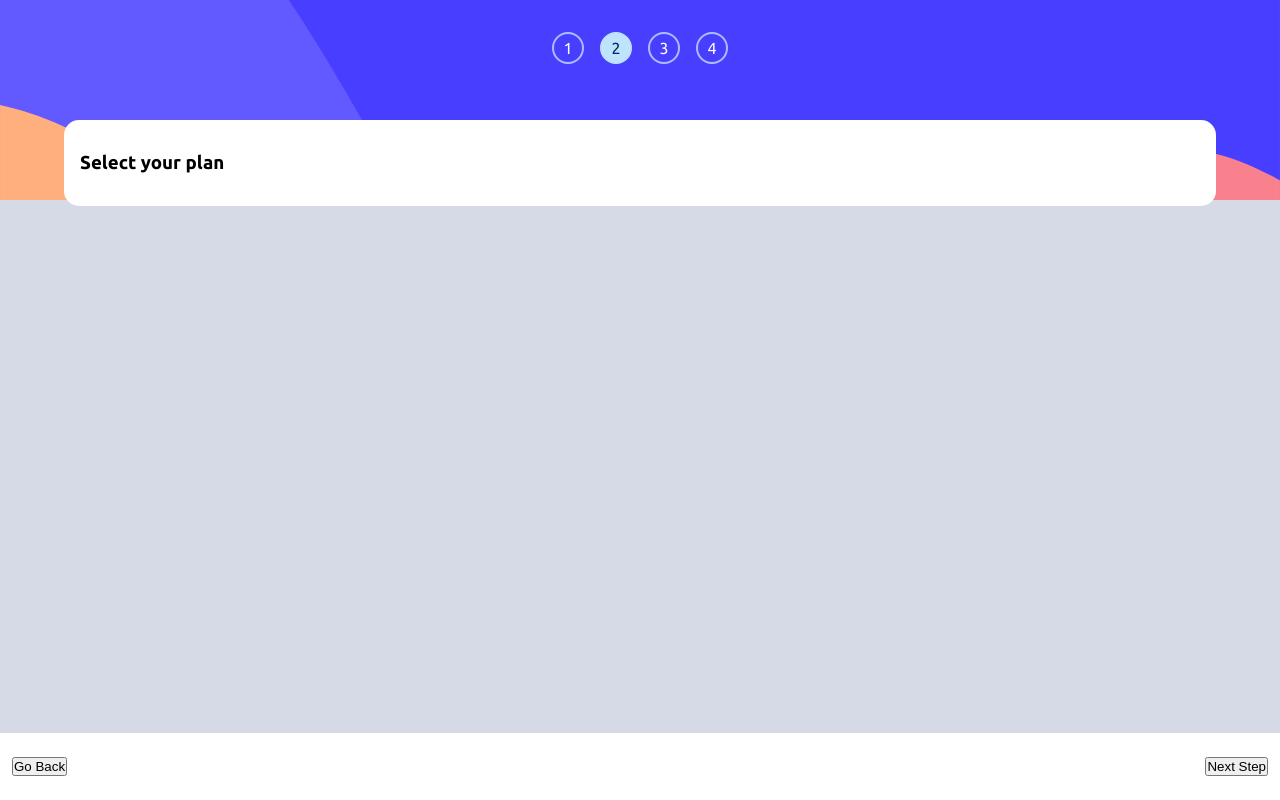
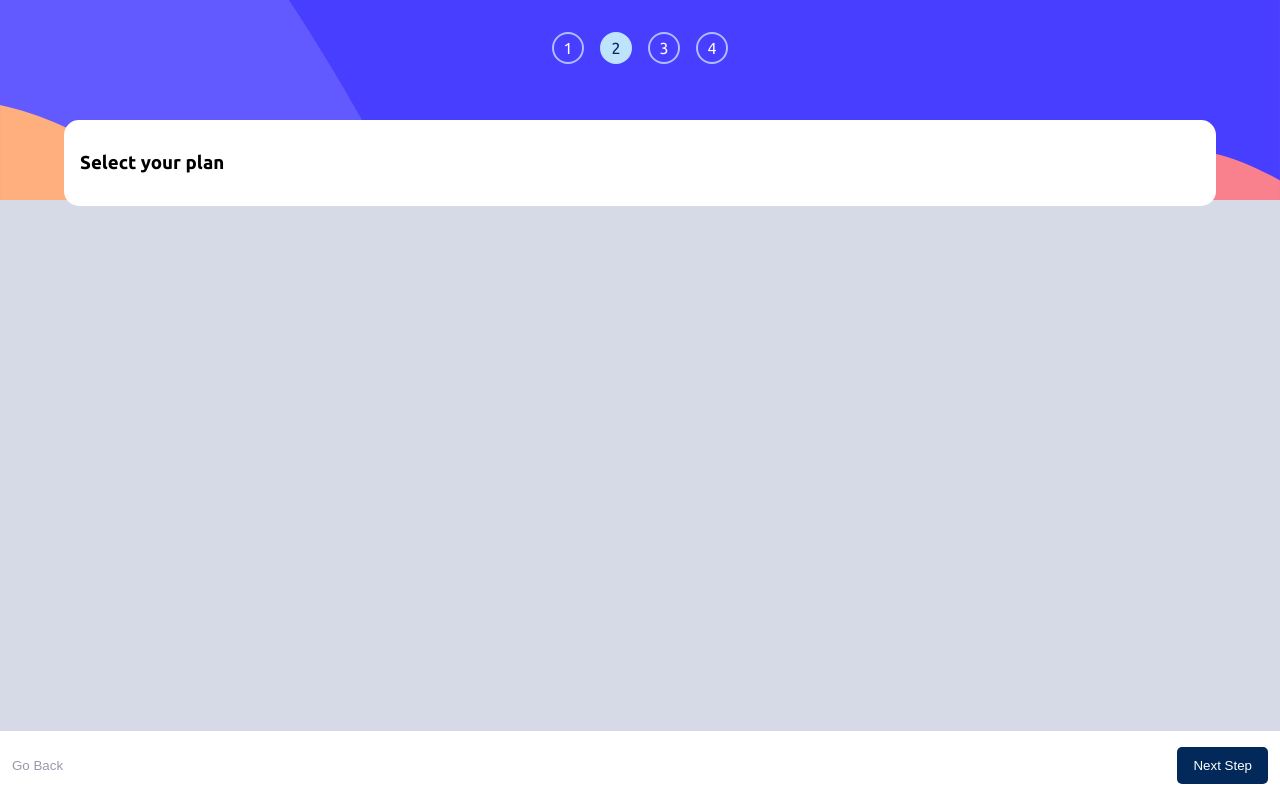
Before and after one commit to mistyb01/fe-mentor-multistep-form, a React (Create React App) app: page / in a window 1280 px wide. Both pictures are taken after a click on the button "Next Step". Built offline with nearby package versions, Linux system fonts and the light colour scheme.

Commit message:
button styling

```diff
--- a/src/App.js
+++ b/src/App.js
@@ -12,10 +12,11 @@ function App() {
     <main>
       <Sidebar step={currentStep} />
       <Form step={currentStep} />
+      { currentStep < 5 &&
       <Navigation step={currentStep}
           handleNextStep={() => {setCurrentStep(prev => prev + 1)}}
           handlePrevStep={() => {setCurrentStep(prev => prev - 1)}} />
-
+      }
       {/* <div className="attribution">
         Challenge by
         <a href="https://www.frontendmentor.io?ref=challenge" target="_blank"
--- a/src/components/Navigation.js
+++ b/src/components/Navigation.js
@@ -4,8 +4,8 @@ function Navigation(props) {
     return (
         <section className="form-navigation-buttons">
             {props.step < 4 && <button onClick={props.handleNextStep} className="next-button">Next Step</button>}
-            {props.step === 4 && <button onClick={props.handleNextStep} className="next-button">Confirm</button>}
-            {props.step > 1 && props.step < 5 && <button onClick={props.handlePrevStep} className="back-button">Go Back</button>}
+            {props.step === 4 && <button onClick={props.handleNextStep} className="next-button confirm">Confirm</button>}
+            {props.step > 1 && <button onClick={props.handlePrevStep} className="back-button">Go Back</button>}
         </section>
     )
 }
--- a/src/components/Sidebar.js
+++ b/src/components/Sidebar.js
@@ -28,7 +28,7 @@ function Sidebar(props) {
         </div>
 
         <div className="step-section">
-          <span className={`step-circle${props.step === 4 ? ' active' : ''}`}>4</span>
+          <span className={`step-circle${props.step >= 4 ? ' active' : ''}`}>4</span>
           <div className="step-text-wrapper">
             <span className="step-text">Step 4</span>
             <span className="step-title">Summary</span>
--- a/src/index.css
+++ b/src/index.css
@@ -130,20 +130,26 @@ h1 {
   width: 100vw;
   bottom: 0;
   background-color: white;
-  padding: 1.5rem 0.75rem;
+  padding: 1rem 0.75rem;
   display: flex;
   flex-direction: row-reverse;
   justify-content: space-between;
 }
 
 .next-button {
-
+  color: white;
+  background-color: var(--marine-blue);
+  padding: 0.7rem 1rem;
+  border: none;
+  border-radius: 5px;
 }
 
 .back-button {
-
+  color: var(--cool-gray);
+  background-color: transparent;
+  border: none;
 }
 
-.confirm-button {
-
+.confirm {
+  background-color: var(--purplish-blue);
 }
```
